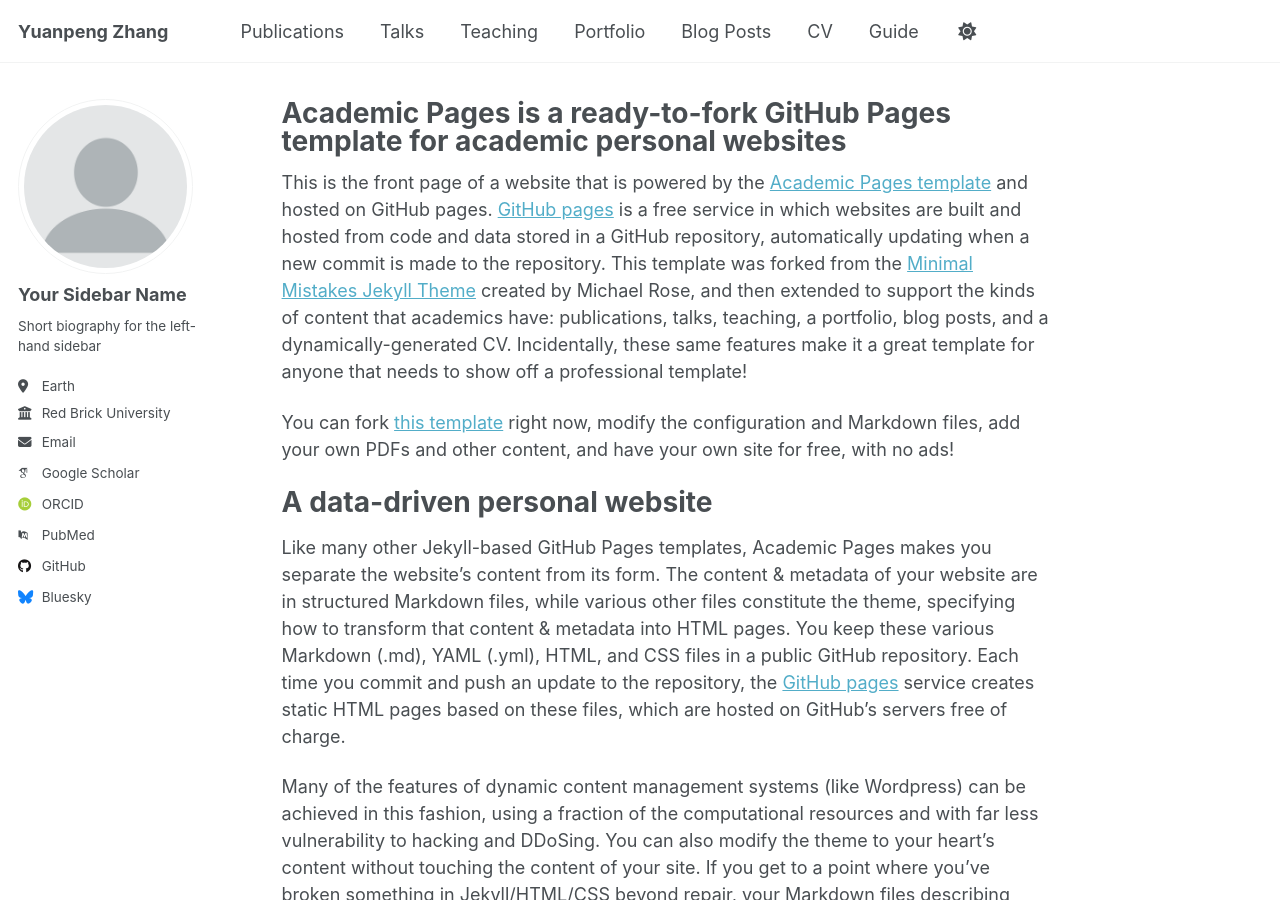
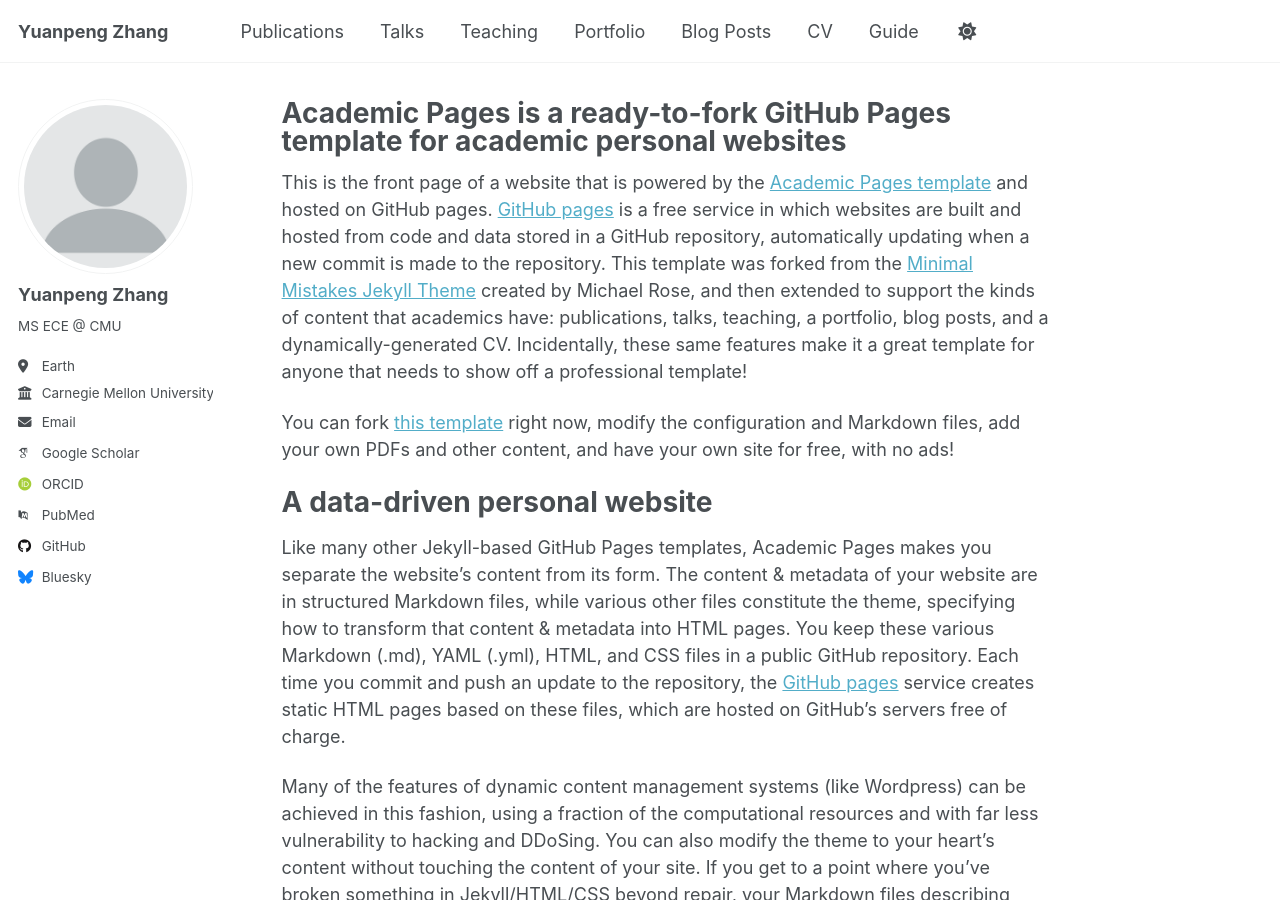
Before and after one commit to yuanpenguin/yuanpenguin.github.io, a Jekyll site: the page built from _pages/about.md, in a window 1280 px wide and 900 px high. Built offline with Jekyll 4.4.1, drawn with Linux system fonts in a browser that asks for light colours; some web fonts are replaced; a script that is not in the unit is left out.

Commit message:
Update _config.yml

```diff
--- a/_config.yml
+++ b/_config.yml
@@ -23,13 +23,13 @@ repository               : "academicpages/academicpages.github.io"
 author:
   # Biographic information
   avatar           : "profile.png"
-  name             : "Your Sidebar Name"
+  name             : "Yuanpeng Zhang"
   pronouns         : # example: "she/her"
-  bio              : "Short biography for the left-hand sidebar"
+  bio              : "MS ECE @ CMU"
   location         : "Earth"
-  employer         : "Red Brick University"
+  employer         : "Carnegie Mellon University"
   uri              : # URL
-  email            : "none@example.org"
+  email            : "yuanpenz@alumni.cmu.edu"
 
   # Academic websites
   academia         : # URL
```
